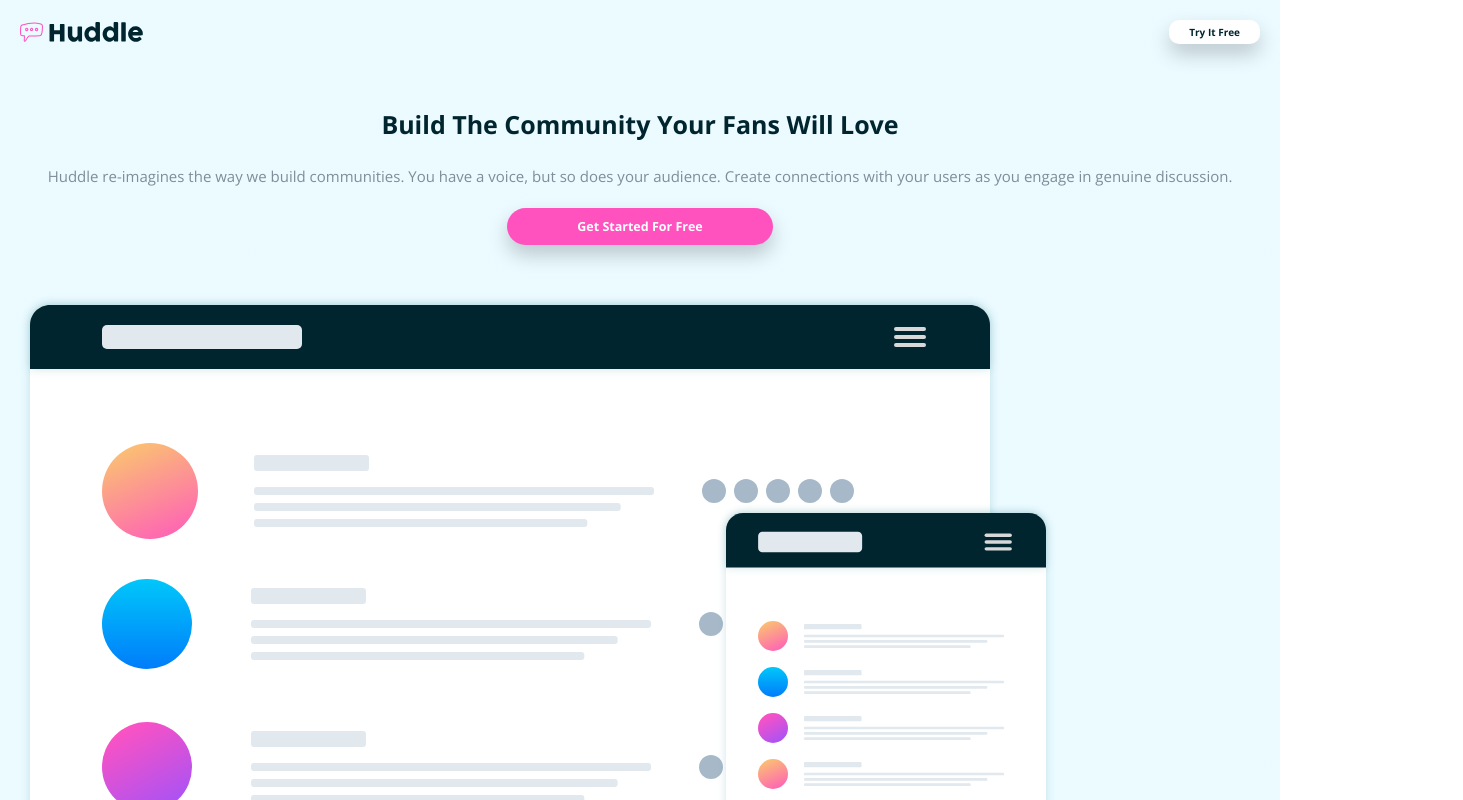
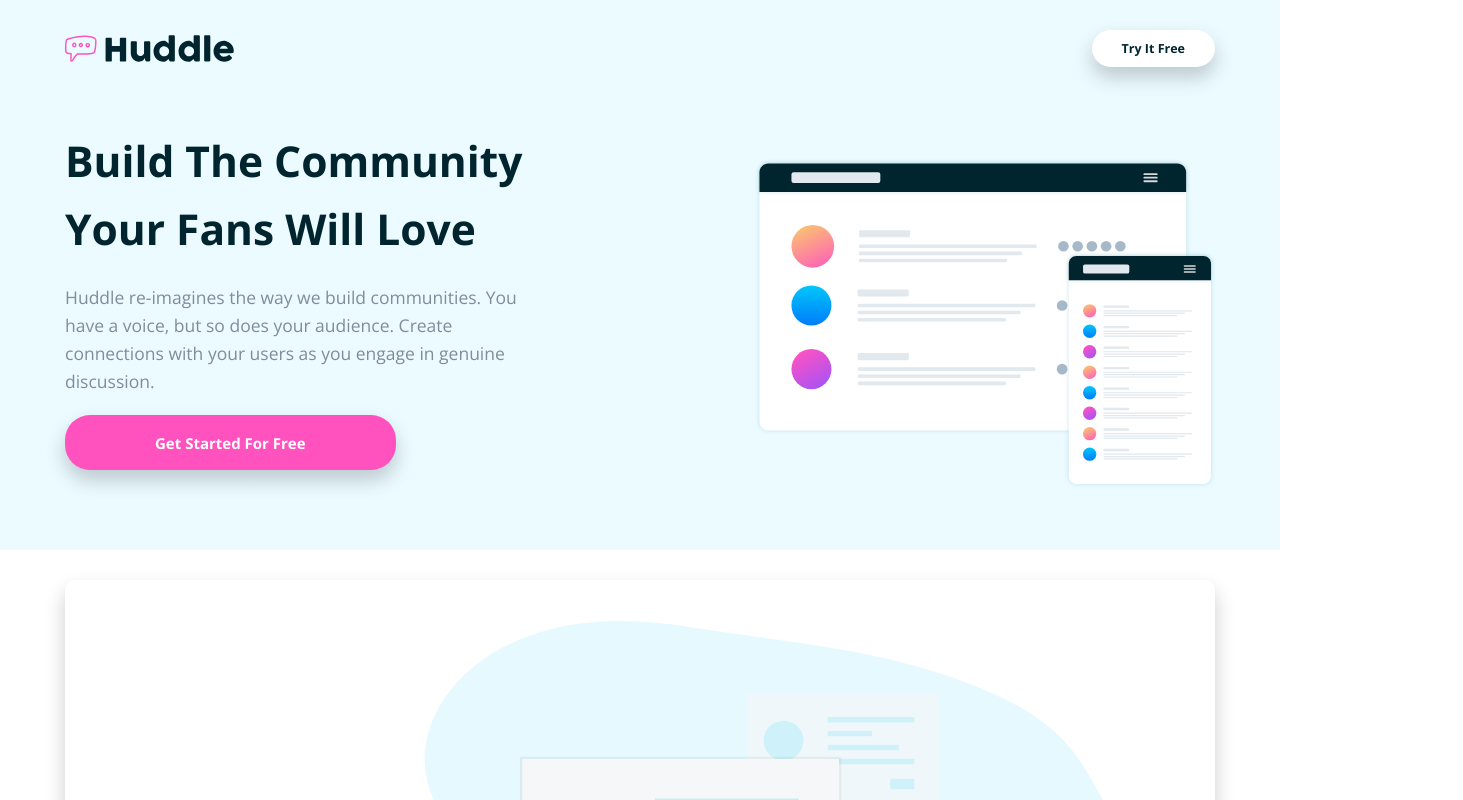
Before and after one commit to DorSarel/huddle-lading-page-FrontendMentor-, a plain HTML site: page index.html in a window 1280 px wide. Shown: the top 800 px of the page, 1463 px wide, since content can reach past the window. Drawn offline with nearby package versions, Linux system fonts and the light colour scheme.

Commit message:
style for big screens

```diff
--- a/index.html
+++ b/index.html
@@ -26,17 +26,29 @@
     <div class="container">
       <header class="header">
         <div class="header__cta">
-          <img src="images/logo.svg" alt="Hudle logo" class="header__img" />
+          <img src="images/logo.svg" alt="Hudle logo" class="header__logo" />
           <button class="btn btn--cta">Try It Free</button>
         </div>
-        <h1 class="header__title">Build The Community Your Fans Will Love</h1>
-        <p class="header__description">
-          Huddle re-imagines the way we build communities. You have a voice, but
-          so does your audience. Create connections with your users as you
-          engage in genuine discussion.
-        </p>
-        <button class="btn btn--primary">Get Started For Free</button>
-        <img src="images/illustration-mockups.svg" alt="illustration-mockups" />
+        <div class="header-flex">
+          <div class="header-col">
+            <h1 class="header__title">
+              Build The Community Your Fans Will Love
+            </h1>
+            <p class="header__description">
+              Huddle re-imagines the way we build communities. You have a voice,
+              but so does your audience. Create connections with your users as
+              you engage in genuine discussion.
+            </p>
+            <button class="btn btn--primary header__btn">
+              Get Started For Free
+            </button>
+          </div>
+          <img
+            src="images/illustration-mockups.svg"
+            alt="illustration-mockups"
+            class="header__img"
+          />
+        </div>
       </header>
 
       <main class="main">
--- a/style.css
+++ b/style.css
@@ -48,10 +48,13 @@
 }
 
 .header,
-.main,
+.main {
+  grid-column: full-start / full-end;
+  padding: 2rem;
+}
+
 .footer {
   grid-column: full-start / full-end;
-  padding: 2rem;
 }
 
 .header {
@@ -122,7 +125,7 @@
   margin-bottom: 6rem;
 }
 
-.header__img {
+.header__logo {
   height: 2rem;
 }
 
@@ -249,3 +252,119 @@
     padding: 0 3rem;
   }
 }
+
+@media only screen and (min-width: 800px) {
+  .header,
+  .main {
+    padding: 3rem 6.5rem;
+  }
+
+  .btn--cta {
+    padding: 1rem 3rem;
+    border-radius: 25px;
+    font-size: 1.25rem;
+  }
+
+  .header__logo {
+    height: 2.75rem;
+  }
+
+  .header-flex {
+    display: flex;
+    justify-content: space-between;
+    align-items: center;
+    text-align: left;
+  }
+
+  .header-col {
+    width: 40%;
+  }
+
+  .header__title {
+    font-size: 2.75rem;
+  }
+
+  .header__description {
+    padding: 0;
+  }
+
+  .header__img {
+    width: 40%;
+  }
+
+  .cta {
+    width: 60%;
+    margin: 0 auto;
+  }
+
+  .footer {
+    padding-left: 6.5rem;
+    padding-right: 6.5rem;
+
+    display: grid;
+    grid-template-columns: 30% repeat(3, 1fr);
+    grid-gap: 5rem;
+  }
+
+  .footer__img {
+    grid-column: 1 / -1;
+  }
+
+  .nav__item {
+    margin-bottom: 1rem;
+  }
+
+  .nav__link:first-child {
+    padding-top: 0;
+  }
+
+  .footer__copyright {
+    grid-column: 3 / span 2;
+  }
+}
+
+@media only screen and (min-width: 1000px) {
+  .btn--primary,
+  .btn--fat {
+    padding: 1.75rem 9rem;
+    font-size: 1.5rem;
+  }
+
+  .header__title {
+    font-size: 4.25rem;
+  }
+
+  .header__description {
+    font-size: 1.75rem;
+  }
+
+  .feature {
+    max-width: 120rem;
+    margin-left: auto;
+    margin-right: auto;
+  }
+
+  .feature__title {
+    font-size: 2.5rem;
+  }
+
+  .feature__text {
+    font-size: 1.5rem;
+  }
+
+  .cta {
+    width: 40%;
+  }
+
+  .cta__title {
+    font-size: 2rem;
+  }
+
+  .nav {
+    display: grid;
+    grid-template-columns: repeat(2, 1fr);
+    align-content: start;
+    grid-gap: 1rem;
+    margin-bottom: 0;
+  }
+}
```
